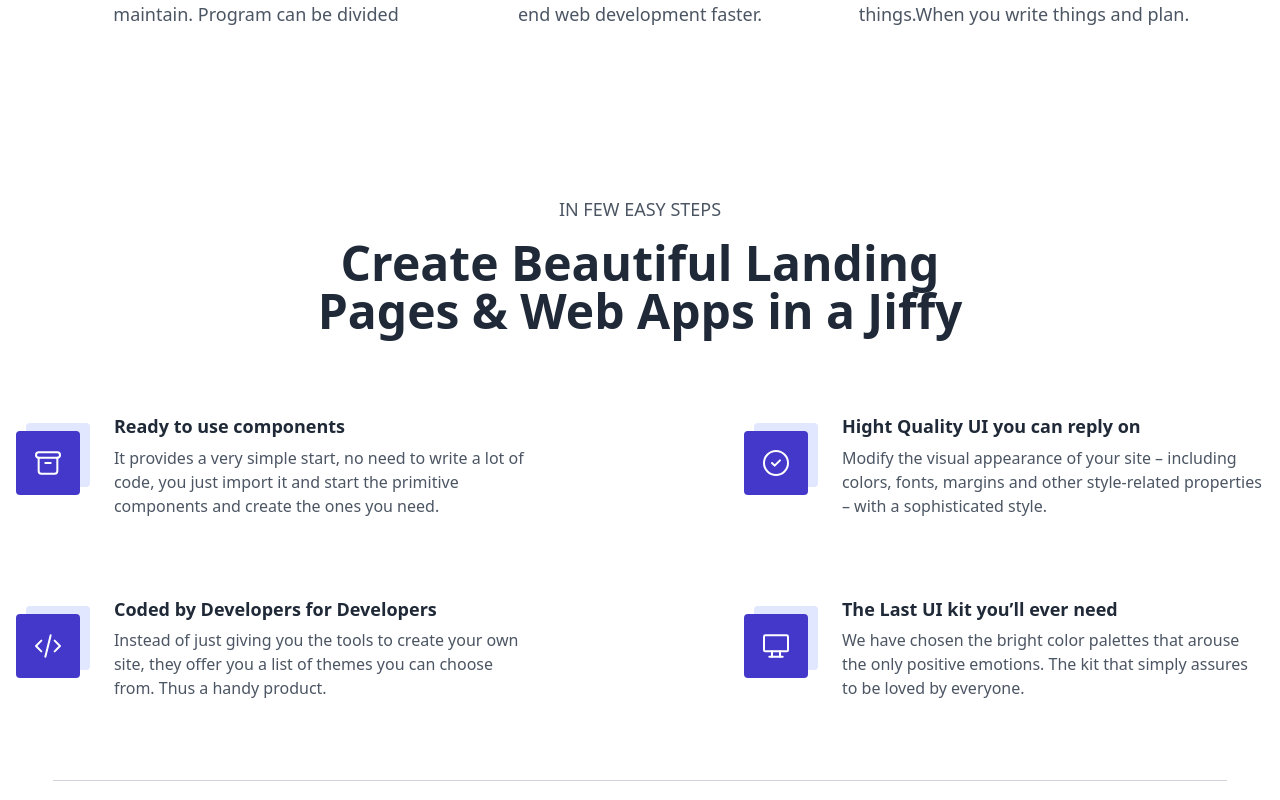
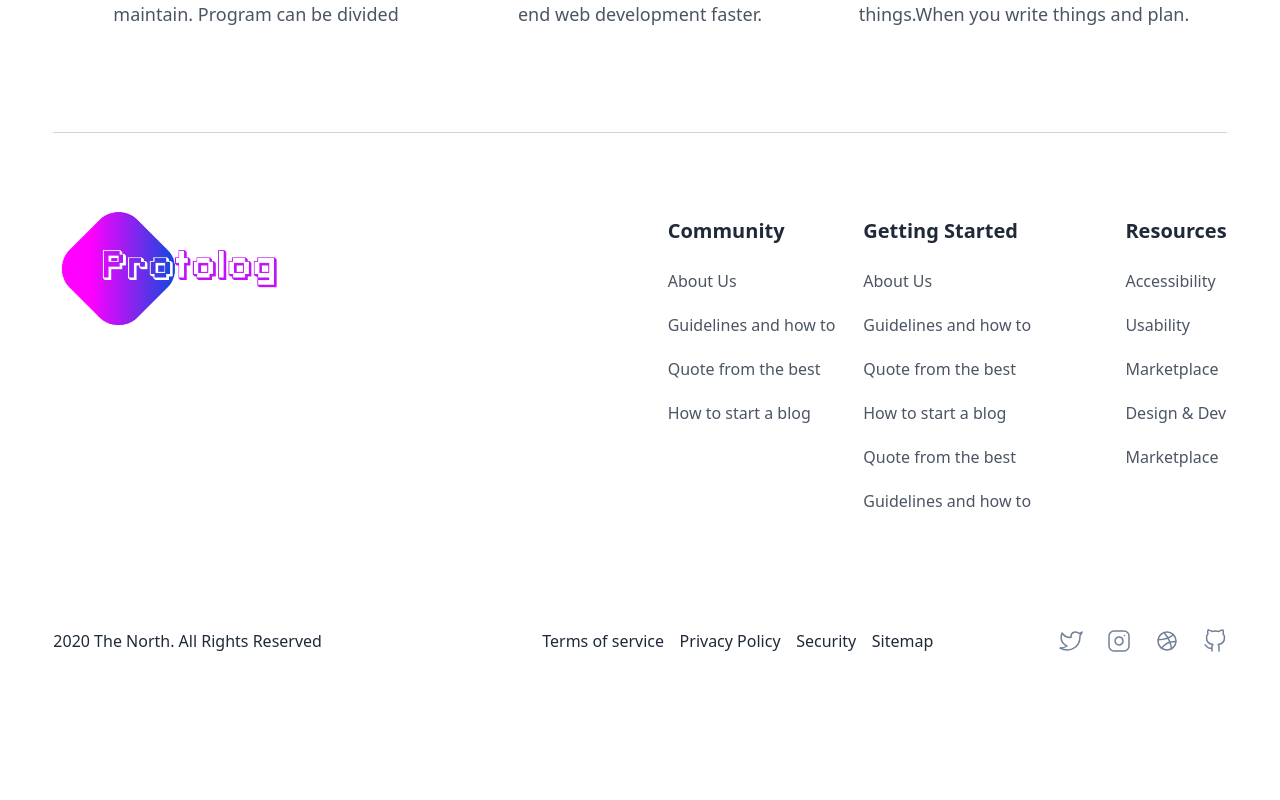
Before and after one commit to kondwani13/protoapp, a Vue app: page /services in a window 1280 px wide. Shown: the part 720-1520 px from the top of the page. After the commit the page ends 1449 px from the top, so only its background shows below. Built offline with nearby package versions, Linux system fonts and the light colour scheme.

Commit message:
change service page

```diff
--- a/src/views/services.vue
+++ b/src/views/services.vue
@@ -113,83 +113,6 @@
         </div>
       </section>
     </div>
-    <section class="max-w-8xl mx-auto container bg-white pt-16">
-        <div>
-            <div class="flex items-center flex-col px-4">
-                <p class="uppercase text-lg text-center text-gray-600 leading-normal">in few easy steps</p>
-                <h2 class="text-4xl lg:text-5xl font-extrabold text-center leading-tight text-gray-800 lg:w-7/12 md:w-9/12 pt-4">Create Beautiful Landing Pages & Web Apps in a Jiffy</h2>
-            </div>
-            <div class="mt-20 flex flex-wrap justify-between px-4">
-                <div class="flex sm:w-full md:w-5/12 pb-20">
-                    <div class="w-20 h-20 relative mr-5">
-                        <div class="absolute top-0 right-0 bg-indigo-100 rounded w-16 h-16 mt-2 mr-1"></div>
-                        <div class="absolute text-white bottom-0 left-0 bg-indigo-700 rounded w-16 h-16 flex items-center justify-center mt-2 mr-3">
-                            <svg xmlns="http://www.w3.org/2000/svg" width="32" height="32" viewBox="0 0 24 24" stroke-width="1.5" stroke="currentColor" fill="none" stroke-linecap="round" stroke-linejoin="round">
-                                <path stroke="none" d="M0 0h24v24H0z" />
-                                <rect x="3" y="4" width="18" height="4" rx="2" />
-                                <path d="M5 8v10a2 2 0 0 0 2 2h10a2 2 0 0 0 2 -2v-10" />
-                                <line x1="10" y1="12" x2="14" y2="12" />
-                            </svg>
-                        </div>
-                    </div>
-                    <div class="w-10/12">
-                        <h4 class="text-lg font-bold leading-tight text-gray-800">Ready to use components</h4>
-                        <p class="text-base text-gray-600 leading-normal pt-2">It provides a very simple start, no need to write a lot of code, you just import it and start the primitive components and create the ones you need.</p>
-                    </div>
-                </div>
-                <div class="flex sm:w-full md:w-5/12 pb-20">
-                    <div class="w-20 h-20 relative mr-5">
-                        <div class="absolute top-0 right-0 bg-indigo-100 rounded w-16 h-16 mt-2 mr-1"></div>
-                        <div class="absolute text-white bottom-0 left-0 bg-indigo-700 rounded w-16 h-16 flex items-center justify-center mt-2 mr-3">
-                            <svg xmlns="http://www.w3.org/2000/svg" width="32" height="32" viewBox="0 0 24 24" stroke-width="1.5" stroke="currentColor" fill="none" stroke-linecap="round" stroke-linejoin="round">
-                                <path stroke="none" d="M0 0h24v24H0z" />
-                                <circle cx="12" cy="12" r="9" />
-                                <path d="M9 12l2 2l4 -4" />
-                            </svg>
-                        </div>
-                    </div>
-                    <div class="w-10/12">
-                        <h4 class="text-lg font-bold leading-tight text-gray-800">Hight Quality UI you can reply on</h4>
-                        <p class="text-base text-gray-600 leading-normal pt-2">Modify the visual appearance of your site – including colors, fonts, margins and other style-related properties – with a sophisticated style.</p>
-                    </div>
-                </div>
-                <div class="flex sm:w-full md:w-5/12 pb-20">
-                    <div class="w-20 h-20 relative mr-5">
-                        <div class="absolute top-0 right-0 bg-indigo-100 rounded w-16 h-16 mt-2 mr-1"></div>
-                        <div class="absolute text-white bottom-0 left-0 bg-indigo-700 rounded w-16 h-16 flex items-center justify-center mt-2 mr-3">
-                            <svg xmlns="http://www.w3.org/2000/svg" width="32" height="32" viewBox="0 0 24 24" stroke-width="1.5" stroke="currentColor" fill="none" stroke-linecap="round" stroke-linejoin="round">
-                                <path stroke="none" d="M0 0h24v24H0z" />
-                                <polyline points="7 8 3 12 7 16" />
-                                <polyline points="17 8 21 12 17 16" />
-                                <line x1="14" y1="4" x2="10" y2="20" />
-                            </svg>
-                        </div>
-                    </div>
-                    <div class="w-10/12">
-                        <h4 class="text-lg font-bold leading-tight text-gray-800">Coded by Developers for Developers</h4>
-                        <p class="text-base text-gray-600 leading-normal pt-2">Instead of just giving you the tools to create your own site, they offer you a list of themes you can choose from. Thus a handy product.</p>
-                    </div>
-                </div>
-                <div class="flex sm:w-full md:w-5/12 pb-20">
-                    <div class="w-20 h-20 relative mr-5">
-                        <div class="absolute top-0 right-0 bg-indigo-100 rounded w-16 h-16 mt-2 mr-1"></div>
-                        <div class="absolute text-white bottom-0 left-0 bg-indigo-700 rounded w-16 h-16 flex items-center justify-center mt-2 mr-3">
-                            <svg xmlns="http://www.w3.org/2000/svg" width="32" height="32" viewBox="0 0 24 24" stroke-width="1.5" stroke="currentColor" fill="none" stroke-linecap="round" stroke-linejoin="round">
-                                <path stroke="none" d="M0 0h24v24H0z" />
-                                <rect x="3" y="4" width="18" height="12" rx="1" />
-                                <line x1="7" y1="20" x2="17" y2="20" />
-                                <line x1="9" y1="16" x2="9" y2="20" />
-                                <line x1="15" y1="16" x2="15" y2="20" />
-                            </svg>
-                        </div>
-                    </div>
-                    <div class="w-10/12">
-                        <h4 class="text-lg font-bold leading-tight text-gray-800">The Last UI kit you’ll ever need</h4>
-                        <p class="text-base text-gray-600 leading-normal pt-2">We have chosen the bright color palettes that arouse the only positive emotions. The kit that simply assures to be loved by everyone.</p>
-                    </div>
-                </div>
-            </div>
-        </div>
-    </section>
+
   </body>
 </template>
```
